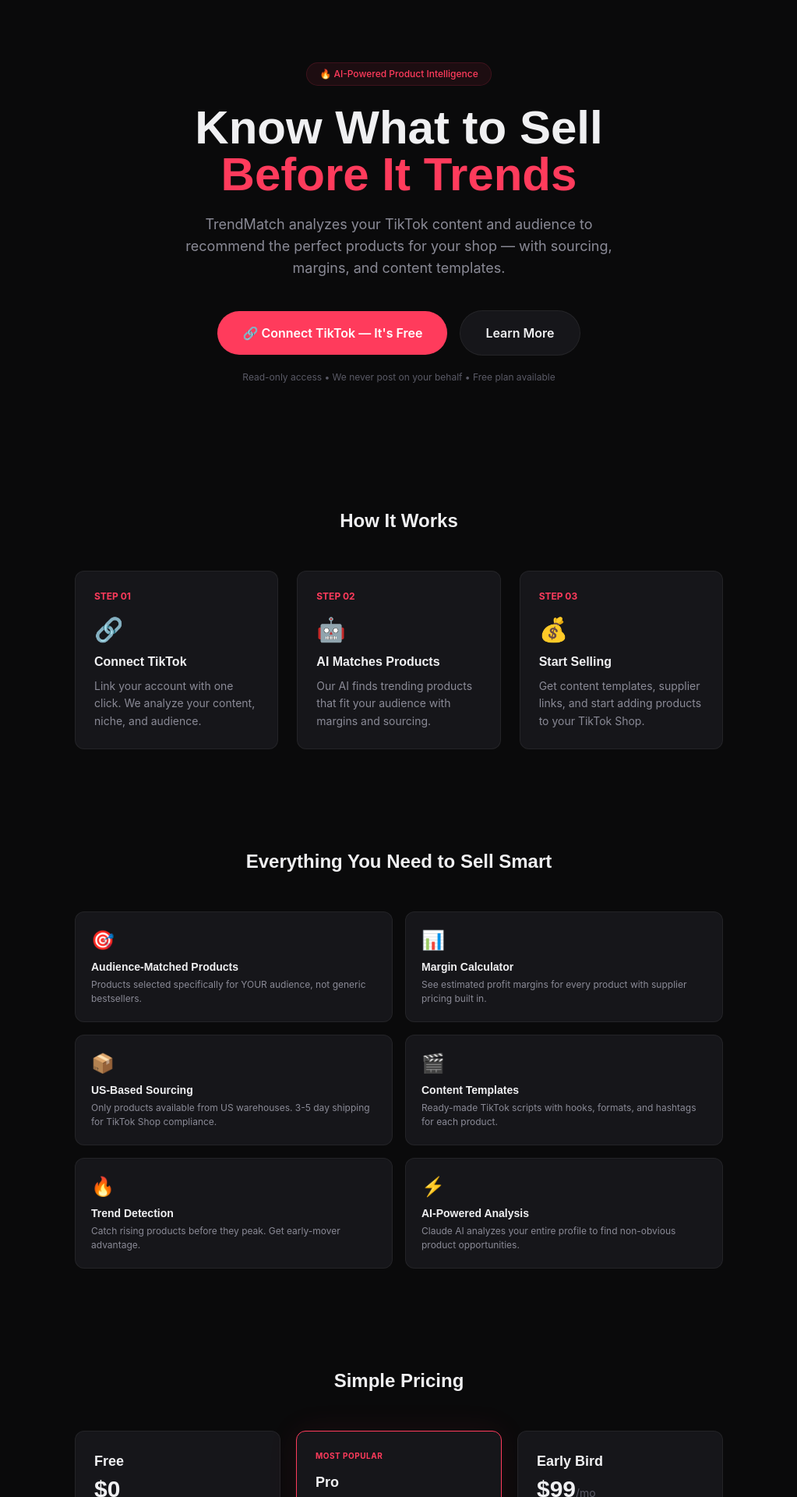
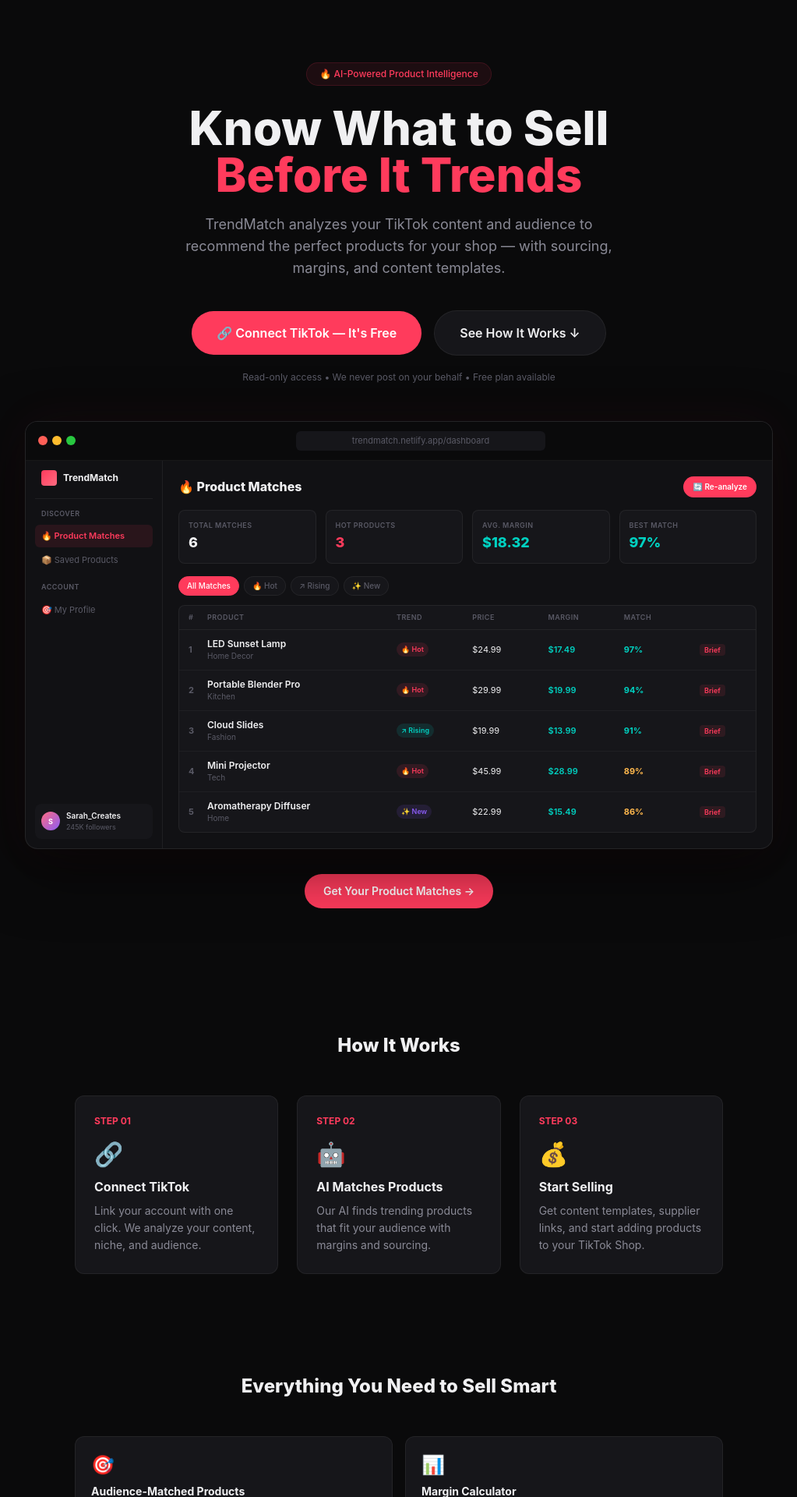
Before and after one commit to Stryder6/trendmatch-mvp, a Next.js app: page / in a window 1280 px wide. Shown: the part 80-2000 px from the top of the page at 78% size, without its empty margins (128-1151 px from the left). Built offline with nearby package versions, Linux system fonts and the light colour scheme; no server answers.

Commit message:
Add dashboard preview to landing page

```diff
--- a/src/app/page.js
+++ b/src/app/page.js
@@ -4,70 +4,156 @@
 
 const TIKTOK_AUTH_URL = `https://www.tiktok.com/v2/auth/authorize/?client_key=${process.env.NEXT_PUBLIC_TIKTOK_CLIENT_KEY || 'sbawn3n2q2jjpi80cr'}&scope=user.info.basic,user.info.profile,user.info.stats,video.list&response_type=code&redirect_uri=${encodeURIComponent(process.env.NEXT_PUBLIC_APP_URL ? process.env.NEXT_PUBLIC_APP_URL + '/api/auth/tiktok' : 'https://trendmatch.netlify.app/api/auth/tiktok')}&state=trendmatch`
 
+const MOCK_PRODUCTS = [
+  { name: 'LED Sunset Lamp', category: 'Home Decor', trend: 'hot', trendLabel: '🔥 Hot', price: '$24.99', margin: '$17.49', score: 97, trendBg: 'rgba(255,59,92,0.12)', trendColor: '#FF3B5C' },
+  { name: 'Portable Blender Pro', category: 'Kitchen', trend: 'hot', trendLabel: '🔥 Hot', price: '$29.99', margin: '$19.99', score: 94, trendBg: 'rgba(255,59,92,0.12)', trendColor: '#FF3B5C' },
+  { name: 'Cloud Slides', category: 'Fashion', trend: 'rising', trendLabel: '↗ Rising', price: '$19.99', margin: '$13.99', score: 91, trendBg: 'rgba(0,209,193,0.12)', trendColor: '#00D1C1' },
+  { name: 'Mini Projector', category: 'Tech', trend: 'hot', trendLabel: '🔥 Hot', price: '$45.99', margin: '$28.99', score: 89, trendBg: 'rgba(255,59,92,0.12)', trendColor: '#FF3B5C' },
+  { name: 'Aromatherapy Diffuser', category: 'Home', trend: 'new', trendLabel: '✨ New', price: '$22.99', margin: '$15.49', score: 86, trendBg: 'rgba(139,92,246,0.12)', trendColor: '#8B5CF6' },
+]
+
 export default function HomePage() {
-  const [showWaitlist, setShowWaitlist] = useState(false)
-  const [email, setEmail] = useState('')
-
   return (
     <div className="min-h-screen" style={{ background: '#0A0A0B' }}>
       {/* Nav */}
-      <nav className="flex items-center justify-between px-8 py-5">
+      <nav className="flex items-center justify-between px-4 sm:px-8 py-4 sm:py-5">
         <div className="flex items-center gap-2.5">
-          <div className="w-8 h-8 rounded-lg" style={{ background: 'linear-gradient(135deg, #FF3B5C, #FF6B81)' }} />
-          <span className="font-display font-extrabold text-xl" style={{ color: '#F0F0F2' }}>TrendMatch</span>
+          <div className="w-7 sm:w-8 h-7 sm:h-8 rounded-lg" style={{ background: 'linear-gradient(135deg, #FF3B5C, #FF6B81)' }} />
+          <span className="font-extrabold text-lg sm:text-xl" style={{ color: '#F0F0F2' }}>TrendMatch</span>
         </div>
-        <div className="flex items-center gap-6">
-          <a href="#features" className="text-sm" style={{ color: '#8A8A96' }}>Features</a>
-          <a href="#pricing" className="text-sm" style={{ color: '#8A8A96' }}>Pricing</a>
-          <a
-            href={TIKTOK_AUTH_URL}
-            className="px-5 py-2.5 rounded-full text-sm font-semibold"
-            style={{ background: '#FF3B5C', color: 'white' }}
-          >
+        <div className="flex items-center gap-3 sm:gap-6">
+          <a href="#features" className="text-sm hidden sm:inline" style={{ color: '#8A8A96' }}>Features</a>
+          <a href="#pricing" className="text-sm hidden sm:inline" style={{ color: '#8A8A96' }}>Pricing</a>
+          <a href={TIKTOK_AUTH_URL} className="px-4 sm:px-5 py-2 sm:py-2.5 rounded-full text-xs sm:text-sm font-semibold" style={{ background: '#FF3B5C', color: 'white' }}>
             Connect TikTok →
           </a>
         </div>
       </nav>
 
       {/* Hero */}
-      <section className="text-center px-6 pt-20 pb-24">
+      <section className="text-center px-4 sm:px-6 pt-12 sm:pt-20 pb-8 sm:pb-12">
         <div className="inline-flex items-center gap-2 px-4 py-1.5 rounded-full text-xs font-medium mb-6"
           style={{ background: 'rgba(255,59,92,0.08)', color: '#FF3B5C', border: '1px solid rgba(255,59,92,0.15)' }}>
           🔥 AI-Powered Product Intelligence
         </div>
-        <h1 className="font-display text-5xl md:text-6xl font-extrabold max-w-3xl mx-auto mb-5 leading-tight" style={{ color: '#F0F0F2' }}>
+        <h1 className="text-4xl sm:text-5xl md:text-6xl font-extrabold max-w-3xl mx-auto mb-5 leading-tight" style={{ color: '#F0F0F2' }}>
           Know What to Sell<br />
           <span style={{ color: '#FF3B5C' }}>Before It Trends</span>
         </h1>
-        <p className="text-lg max-w-xl mx-auto mb-10" style={{ color: '#8A8A96' }}>
+        <p className="text-base sm:text-lg max-w-xl mx-auto mb-8 sm:mb-10" style={{ color: '#8A8A96' }}>
           TrendMatch analyzes your TikTok content and audience to recommend the perfect products for your shop — with sourcing, margins, and content templates.
         </p>
-        <div className="flex items-center justify-center gap-4">
-          <a
-            href={TIKTOK_AUTH_URL}
-            className="px-8 py-4 rounded-full text-base font-semibold inline-flex items-center gap-2"
-            style={{ background: '#FF3B5C', color: 'white' }}
-          >
+        <div className="flex flex-col sm:flex-row items-center justify-center gap-3 sm:gap-4">
+          <a href={TIKTOK_AUTH_URL} className="w-full sm:w-auto px-8 py-4 rounded-full text-base font-semibold inline-flex items-center justify-center gap-2" style={{ background: '#FF3B5C', color: 'white' }}>
             🔗 Connect TikTok — It's Free
           </a>
-          <button
-            onClick={() => setShowWaitlist(true)}
-            className="px-8 py-4 rounded-full text-base font-semibold"
-            style={{ background: '#16161A', color: '#F0F0F2', border: '1px solid rgba(255,255,255,0.06)' }}
-          >
-            Learn More
-          </button>
+          <a href="#preview" className="w-full sm:w-auto px-8 py-4 rounded-full text-base font-semibold text-center" style={{ background: '#16161A', color: '#F0F0F2', border: '1px solid rgba(255,255,255,0.06)' }}>
+            See How It Works ↓
+          </a>
         </div>
         <p className="mt-5 text-xs" style={{ color: '#5A5A66' }}>
           Read-only access • We never post on your behalf • Free plan available
         </p>
       </section>
 
+      {/* Dashboard Preview */}
+      <section id="preview" className="px-4 sm:px-8 pb-16 sm:pb-24 max-w-5xl mx-auto">
+        <div className="relative rounded-xl sm:rounded-2xl overflow-hidden" style={{ background: '#111114', border: '1px solid rgba(255,255,255,0.08)', boxShadow: '0 25px 80px rgba(0,0,0,0.5), 0 0 60px rgba(255,59,92,0.06)' }}>
+          {/* Fake browser bar */}
+          <div className="flex items-center gap-2 px-4 py-3" style={{ background: '#0A0A0B', borderBottom: '1px solid rgba(255,255,255,0.06)' }}>
+            <div className="flex gap-1.5">
+              <div className="w-3 h-3 rounded-full" style={{ background: '#FF5F57' }} />
+              <div className="w-3 h-3 rounded-full" style={{ background: '#FEBC2E' }} />
+              <div className="w-3 h-3 rounded-full" style={{ background: '#28C840' }} />
+            </div>
+            <div className="flex-1 mx-4">
+              <div className="max-w-xs mx-auto px-3 py-1 rounded-md text-[11px] text-center" style={{ background: '#16161A', color: '#5A5A66' }}>trendmatch.netlify.app/dashboard</div>
+            </div>
+          </div>
+
+          {/* Dashboard content */}
+          <div className="flex">
+            {/* Mini sidebar - desktop only */}
+            <div className="hidden sm:flex flex-col w-44 p-3 flex-shrink-0" style={{ borderRight: '1px solid rgba(255,255,255,0.06)' }}>
+              <div className="flex items-center gap-2 px-2 pb-4 mb-3" style={{ borderBottom: '1px solid rgba(255,255,255,0.06)' }}>
+                <div className="w-5 h-5 rounded" style={{ background: 'linear-gradient(135deg, #FF3B5C, #FF6B81)' }} />
+                <span className="text-xs font-bold" style={{ color: '#F0F0F2' }}>TrendMatch</span>
+              </div>
+              <div className="text-[9px] uppercase tracking-wider px-2 mb-2 font-semibold" style={{ color: '#5A5A66' }}>Discover</div>
+              <div className="flex items-center gap-2 px-2 py-1.5 rounded-md mb-0.5 text-[11px]" style={{ background: 'rgba(255,59,92,0.1)', color: '#FF3B5C', fontWeight: 600 }}>🔥 Product Matches</div>
+              <div className="flex items-center gap-2 px-2 py-1.5 rounded-md mb-0.5 text-[11px]" style={{ color: '#5A5A66' }}>📦 Saved Products</div>
+              <div className="text-[9px] uppercase tracking-wider px-2 mt-3 mb-2 font-semibold" style={{ color: '#5A5A66' }}>Account</div>
+              <div className="flex items-center gap-2 px-2 py-1.5 rounded-md text-[11px]" style={{ color: '#5A5A66' }}>🎯 My Profile</div>
+
+              <div className="mt-auto">
+                <div className="p-2 rounded-lg" style={{ background: '#16161A' }}>
+                  <div className="flex items-center gap-2">
+                    <div className="w-6 h-6 rounded-full flex items-center justify-center text-[9px] font-bold" style={{ background: 'linear-gradient(135deg, #FF6B81, #8B5CF6)', color: 'white' }}>S</div>
+                    <div><div className="text-[10px] font-semibold" style={{ color: '#F0F0F2' }}>Sarah_Creates</div><div className="text-[9px]" style={{ color: '#5A5A66' }}>245K followers</div></div>
+                  </div>
+                </div>
+              </div>
+            </div>
+
+            {/* Main area */}
+            <div className="flex-1 p-4 sm:p-5">
+              <div className="flex justify-between items-center mb-4">
+                <h2 className="text-sm sm:text-base font-extrabold" style={{ color: '#F0F0F2' }}>🔥 Product Matches</h2>
+                <div className="px-3 py-1.5 rounded-full text-[10px] font-semibold" style={{ background: '#FF3B5C', color: 'white' }}>🔄 Re-analyze</div>
+              </div>
+
+              {/* Stats row */}
+              <div className="grid grid-cols-4 gap-2 sm:gap-3 mb-4">
+                {[['Total Matches', '6', '#F0F0F2'], ['Hot Products', '3', '#FF3B5C'], ['Avg. Margin', '$18.32', '#00D1C1'], ['Best Match', '97%', '#00D1C1']].map(([label, val, color]) => (
+                  <div key={label} className="rounded-lg p-2 sm:p-3" style={{ background: '#16161A', border: '1px solid rgba(255,255,255,0.06)' }}>
+                    <div className="text-[8px] sm:text-[9px] uppercase tracking-wider font-semibold mb-0.5" style={{ color: '#5A5A66' }}>{label}</div>
+                    <div className="text-sm sm:text-lg font-extrabold" style={{ color }}>{val}</div>
+                  </div>
+                ))}
+              </div>
+
+              {/* Filter pills */}
+              <div className="flex gap-1.5 mb-3">
+                {['All Matches', '🔥 Hot', '↗ Rising', '✨ New'].map((f, i) => (
+                  <div key={f} className="px-2.5 py-1 rounded-full text-[10px] font-medium" style={{ background: i === 0 ? '#FF3B5C' : '#16161A', color: i === 0 ? 'white' : '#5A5A66', border: `1px solid ${i === 0 ? '#FF3B5C' : 'rgba(255,255,255,0.06)'}` }}>{f}</div>
+                ))}
+              </div>
+
+              {/* Product table */}
+              <div className="rounded-lg overflow-hidden" style={{ background: '#16161A', border: '1px solid rgba(255,255,255,0.06)' }}>
+                {/* Header */}
+                <div className="hidden sm:grid grid-cols-[24px_2fr_0.8fr_0.8fr_0.8fr_0.8fr_60px] px-3 py-2 text-[9px] uppercase tracking-wider font-semibold" style={{ borderBottom: '1px solid rgba(255,255,255,0.06)', color: '#5A5A66' }}>
+                  <div>#</div><div>Product</div><div>Trend</div><div>Price</div><div>Margin</div><div>Match</div><div></div>
+                </div>
+                {MOCK_PRODUCTS.map((p, i) => (
+                  <div key={i} className="grid grid-cols-[24px_2fr_0.8fr_0.8fr_0.8fr_0.8fr_60px] px-3 py-2.5 items-center text-[11px]" style={{ borderBottom: i < MOCK_PRODUCTS.length - 1 ? '1px solid rgba(255,255,255,0.04)' : 'none' }}>
+                    <div className="font-bold hidden sm:block" style={{ color: '#5A5A66' }}>{i + 1}</div>
+                    <div>
+                      <div className="font-semibold text-[11px] sm:text-xs" style={{ color: '#F0F0F2' }}>{p.name}</div>
+                      <div className="text-[9px] sm:text-[10px]" style={{ color: '#5A5A66' }}>{p.category}</div>
+                    </div>
+                    <div><span className="inline-flex px-1.5 py-0.5 rounded-full text-[9px] font-semibold" style={{ background: p.trendBg, color: p.trendColor }}>{p.trendLabel}</span></div>
+                    <div className="hidden sm:block" style={{ color: '#F0F0F2' }}>{p.price}</div>
+                    <div className="hidden sm:block font-semibold" style={{ color: '#00D1C1' }}>{p.margin}</div>
+                    <div className="font-bold" style={{ color: p.score >= 90 ? '#00D1C1' : '#FFB84D' }}>{p.score}%</div>
+                    <div><span className="px-1.5 py-0.5 rounded text-[9px] font-semibold" style={{ background: 'rgba(255,59,92,0.1)', color: '#FF3B5C' }}>Brief</span></div>
+                  </div>
+                ))}
+              </div>
+            </div>
+          </div>
+        </div>
+        {/* Glow effect */}
+        <div className="text-center mt-8">
+          <a href={TIKTOK_AUTH_URL} className="inline-flex px-6 py-3 rounded-full text-sm font-semibold items-center gap-2" style={{ background: '#FF3B5C', color: 'white' }}>
+            Get Your Product Matches →
+          </a>
+        </div>
+      </section>
+
       {/* How it works */}
-      <section className="px-8 py-16 max-w-4xl mx-auto">
-        <h2 className="font-display text-2xl font-extrabold text-center mb-12" style={{ color: '#F0F0F2' }}>
-          How It Works
-        </h2>
+      <section className="px-4 sm:px-8 py-16 max-w-4xl mx-auto">
+        <h2 className="text-2xl font-extrabold text-center mb-12" style={{ color: '#F0F0F2' }}>How It Works</h2>
         <div className="grid grid-cols-1 sm:grid-cols-3 gap-6">
           {[
             { step: '01', emoji: '🔗', title: 'Connect TikTok', desc: 'Link your account with one click. We analyze your content, niche, and audience.' },
@@ -77,7 +163,7 @@
             <div key={item.step} className="rounded-xl p-6" style={{ background: '#16161A', border: '1px solid rgba(255,255,255,0.06)' }}>
               <div className="text-xs font-bold mb-4" style={{ color: '#FF3B5C' }}>STEP {item.step}</div>
               <div className="text-3xl mb-3">{item.emoji}</div>
-              <h3 className="font-display text-base font-bold mb-2" style={{ color: '#F0F0F2' }}>{item.title}</h3>
+              <h3 className="text-base font-bold mb-2" style={{ color: '#F0F0F2' }}>{item.title}</h3>
               <p className="text-sm" style={{ color: '#8A8A96', lineHeight: 1.6 }}>{item.desc}</p>
             </div>
           ))}
@@ -85,10 +171,8 @@
       </section>
 
       {/* Features */}
-      <section id="features" className="px-8 py-16 max-w-4xl mx-auto">
-        <h2 className="font-display text-2xl font-extrabold text-center mb-12" style={{ color: '#F0F0F2' }}>
-          Everything You Need to Sell Smart
-        </h2>
+      <section id="features" className="px-4 sm:px-8 py-16 max-w-4xl mx-auto">
+        <h2 className="text-2xl font-extrabold text-center mb-12" style={{ color: '#F0F0F2' }}>Everything You Need to Sell Smart</h2>
         <div className="grid grid-cols-1 sm:grid-cols-2 gap-4">
           {[
             { emoji: '🎯', title: 'Audience-Matched Products', desc: 'Products selected specifically for YOUR audience, not generic bestsellers.' },
@@ -100,7 +184,7 @@
           ].map(feat => (
             <div key={feat.title} className="rounded-xl p-5" style={{ background: '#16161A', border: '1px solid rgba(255,255,255,0.06)' }}>
               <span className="text-2xl">{feat.emoji}</span>
-              <h3 className="font-display text-sm font-bold mt-2 mb-1" style={{ color: '#F0F0F2' }}>{feat.title}</h3>
+              <h3 className="text-sm font-bold mt-2 mb-1" style={{ color: '#F0F0F2' }}>{feat.title}</h3>
               <p className="text-xs" style={{ color: '#8A8A96', lineHeight: 1.5 }}>{feat.desc}</p>
             </div>
           ))}
@@ -108,41 +192,20 @@
       </section>
 
       {/* Pricing */}
-      <section id="pricing" className="px-8 py-16 max-w-4xl mx-auto">
-        <h2 className="font-display text-2xl font-extrabold text-center mb-12" style={{ color: '#F0F0F2' }}>
-          Simple Pricing
-        </h2>
+      <section id="pricing" className="px-4 sm:px-8 py-16 max-w-4xl mx-auto">
+        <h2 className="text-2xl font-extrabold text-center mb-12" style={{ color: '#F0F0F2' }}>Simple Pricing</h2>
         <div className="grid grid-cols-1 sm:grid-cols-3 gap-5">
-          <PricingCard
-            title="Free"
-            price="$0"
-            features={['1 product analysis/month', 'Basic product matches', 'Community access']}
-            cta="Get Started"
-            href={TIKTOK_AUTH_URL}
-          />
-          <PricingCard
-            title="Pro"
-            price="$49"
-            features={['Unlimited analyses', 'Daily trend alerts', 'Content templates', 'Supplier sourcing links', 'Priority support']}
-            cta="Start Pro Trial"
-            href={TIKTOK_AUTH_URL}
-            featured
-          />
-          <PricingCard
-            title="Early Bird"
-            price="$99"
-            features={['Everything in Pro', '48hr early trend access', '1-on-1 product strategy call', 'Custom niche reports', 'White-glove onboarding']}
-            cta="Get Early Access"
-            href={TIKTOK_AUTH_URL}
-          />
+          <PricingCard title="Free" price="$0" features={['1 product analysis/month', 'Basic product matches', 'Community access']} cta="Get Started" href={TIKTOK_AUTH_URL} />
+          <PricingCard title="Pro" price="$49" features={['Unlimited analyses', 'Daily trend alerts', 'Content templates', 'Supplier sourcing links', 'Priority support']} cta="Start Pro Trial" href={TIKTOK_AUTH_URL} featured />
+          <PricingCard title="Early Bird" price="$99" features={['Everything in Pro', '48hr early trend access', '1-on-1 product strategy call', 'Custom niche reports', 'White-glove onboarding']} cta="Get Early Access" href={TIKTOK_AUTH_URL} />
         </div>
       </section>
 
       {/* Footer */}
-      <footer className="px-8 py-12 text-center" style={{ borderTop: '1px solid rgba(255,255,255,0.06)' }}>
+      <footer className="px-4 sm:px-8 py-12 text-center" style={{ borderTop: '1px solid rgba(255,255,255,0.06)' }}>
         <div className="flex items-center justify-center gap-2.5 mb-4">
           <div className="w-6 h-6 rounded" style={{ background: 'linear-gradient(135deg, #FF3B5C, #FF6B81)' }} />
-          <span className="font-display font-bold text-sm" style={{ color: '#F0F0F2' }}>TrendMatch</span>
+          <span className="font-bold text-sm" style={{ color: '#F0F0F2' }}>TrendMatch</span>
         </div>
         <div className="flex justify-center gap-6 mb-4">
           <a href="/terms" className="text-xs" style={{ color: '#5A5A66' }}>Terms of Service</a>
@@ -157,42 +220,14 @@
 
 function PricingCard({ title, price, features, cta, href, featured }) {
   return (
-    <div
-      className="rounded-xl p-6 flex flex-col"
-      style={{
-        background: '#16161A',
-        border: `1px solid ${featured ? '#FF3B5C' : 'rgba(255,255,255,0.06)'}`,
-        boxShadow: featured ? '0 0 40px rgba(255,59,92,0.08)' : 'none',
-      }}
-    >
-      {featured && (
-        <div className="text-[10px] uppercase tracking-wider font-bold mb-3" style={{ color: '#FF3B5C' }}>Most Popular</div>
-      )}
-      <h3 className="font-display text-lg font-bold mb-1" style={{ color: '#F0F0F2' }}>{title}</h3>
-      <div className="mb-4">
-        <span className="font-display text-3xl font-extrabold" style={{ color: '#F0F0F2' }}>{price}</span>
-        {price !== '$0' && <span className="text-sm" style={{ color: '#5A5A66' }}>/mo</span>}
-      </div>
+    <div className="rounded-xl p-6 flex flex-col" style={{ background: '#16161A', border: `1px solid ${featured ? '#FF3B5C' : 'rgba(255,255,255,0.06)'}`, boxShadow: featured ? '0 0 40px rgba(255,59,92,0.08)' : 'none' }}>
+      {featured && <div className="text-[10px] uppercase tracking-wider font-bold mb-3" style={{ color: '#FF3B5C' }}>Most Popular</div>}
+      <h3 className="text-lg font-bold mb-1" style={{ color: '#F0F0F2' }}>{title}</h3>
+      <div className="mb-4"><span className="text-3xl font-extrabold" style={{ color: '#F0F0F2' }}>{price}</span>{price !== '$0' && <span className="text-sm" style={{ color: '#5A5A66' }}>/mo</span>}</div>
       <ul className="flex-1 mb-6">
-        {features.map(f => (
-          <li key={f} className="flex items-start gap-2 mb-2 text-sm" style={{ color: '#8A8A96' }}>
-            <span style={{ color: '#00D1C1' }}>✓</span> {f}
-          </li>
-        ))}
+        {features.map(f => <li key={f} className="flex items-start gap-2 mb-2 text-sm" style={{ color: '#8A8A96' }}><span style={{ color: '#00D1C1' }}>✓</span> {f}</li>)}
       </ul>
-      <a
-        href={href}
-        className="text-center py-3 rounded-full text-sm font-semibold"
-        style={{
-          background: featured ? '#FF3B5C' : 'transparent',
-          color: featured ? 'white' : '#FF3B5C',
-          border: featured ? 'none' : '1px solid rgba(255,59,92,0.3)',
-          textDecoration: 'none',
-          display: 'block',
-        }}
-      >
-        {cta}
-      </a>
+      <a href={href} className="text-center py-3 rounded-full text-sm font-semibold block" style={{ background: featured ? '#FF3B5C' : 'transparent', color: featured ? 'white' : '#FF3B5C', border: featured ? 'none' : '1px solid rgba(255,59,92,0.3)', textDecoration: 'none' }}>{cta}</a>
     </div>
   )
 }
```
